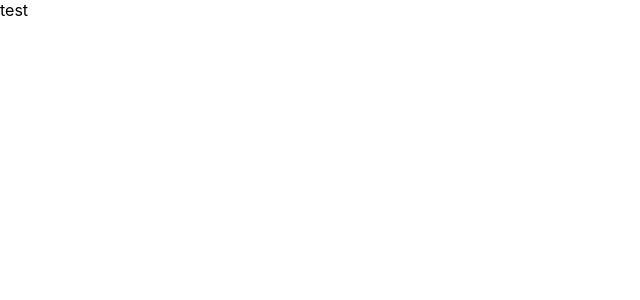
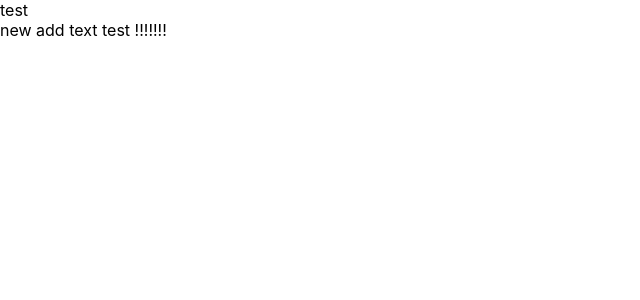
Before and after one commit to phr9000/seniorJob, a React (Create React App) app: page / in a window 1280 px wide. Shown: the top 300 px of the page, without its empty margins (0-640 px from the left). Built offline with nearby package versions, Linux system fonts and the light colour scheme.

Commit message:
+ 메인 브런치 변경 후 commit test

```diff
--- a/src/pages/Main/MainLayout.tsx
+++ b/src/pages/Main/MainLayout.tsx
@@ -3,7 +3,10 @@ import React from "react";
 const MainLayout: React.FC = () => {
   return (
     <main>
-      <div>test</div>
+      <>
+        <div>test</div>
+        <div>new add text test !!!!!!! </div>
+      </>
     </main>
   );
 };
```
